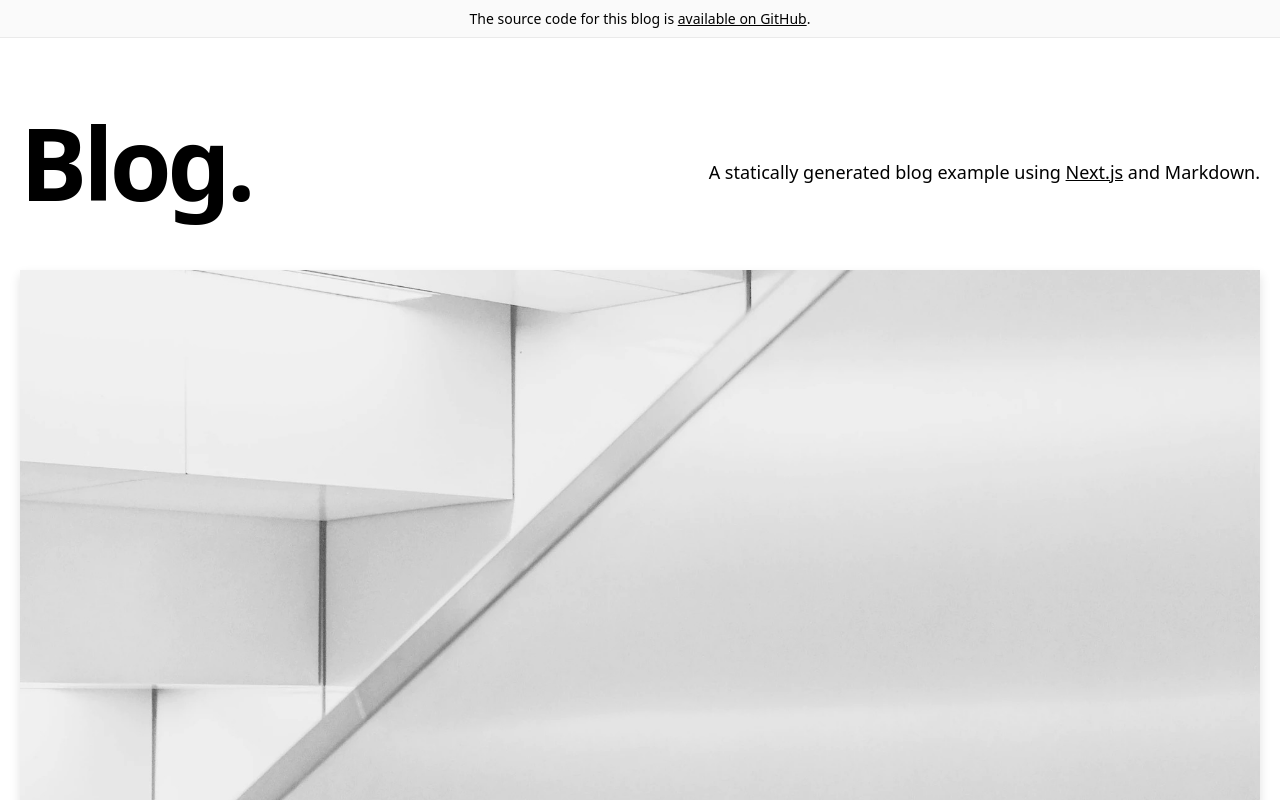
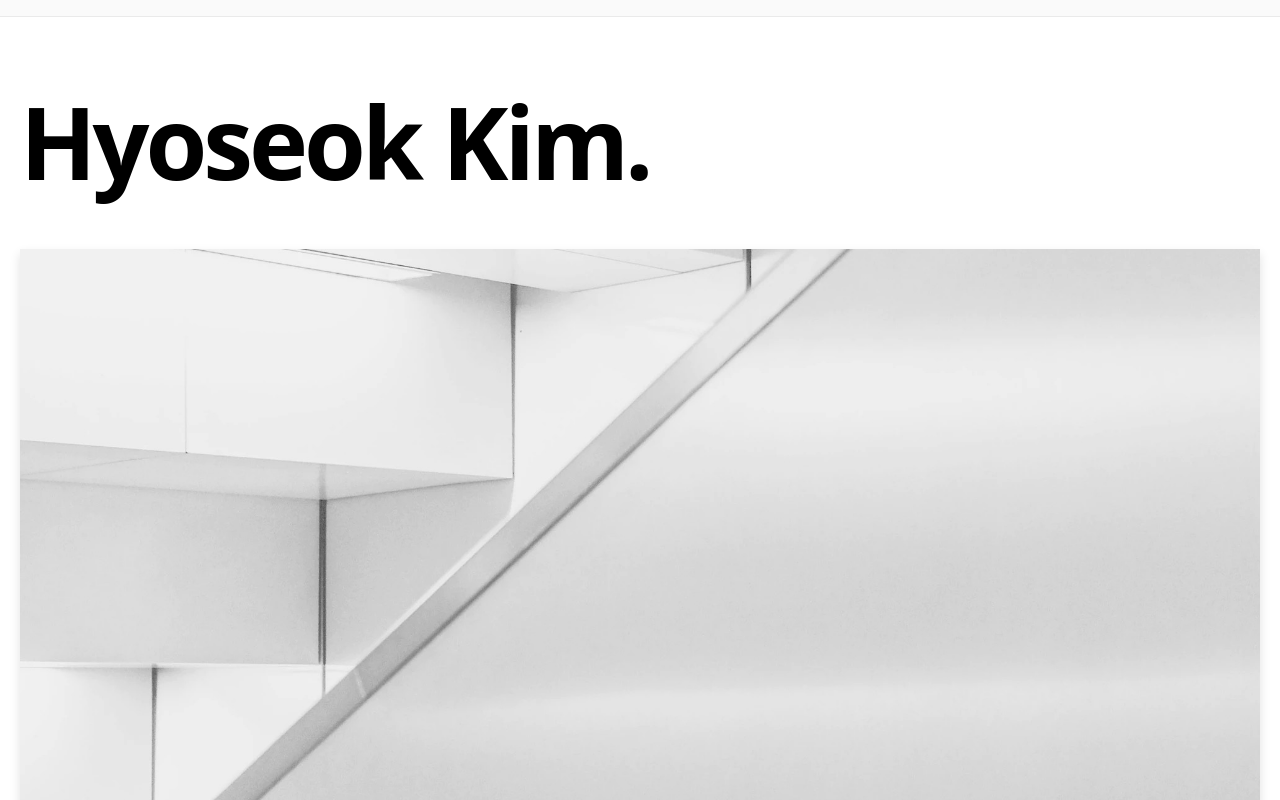
Before and after one commit to demarlik01/blog, a Next.js app: page / in a window 1280 px wide. Shown: the top 800 px of the page. Built offline with nearby package versions, Linux system fonts and the light colour scheme.

Commit message:
remove useless

```diff
--- a/components/alert.js
+++ b/components/alert.js
@@ -23,18 +23,7 @@ export default function Alert({ preview }) {
               </a>{' '}
               to exit preview mode.
             </>
-          ) : (
-            <>
-              The source code for this blog is{' '}
-              <a
-                href={`https://github.com/zeit/next.js/tree/canary/examples/${EXAMPLE_PATH}`}
-                className="underline hover:text-success duration-200 transition-colors"
-              >
-                available on GitHub
-              </a>
-              .
-            </>
-          )}
+          ) : (<></>)}
         </div>
       </Container>
     </div>
--- a/components/header.js
+++ b/components/header.js
@@ -4,7 +4,7 @@ export default function Header() {
   return (
     <h2 className="text-2xl md:text-4xl font-bold tracking-tight md:tracking-tighter leading-tight mb-20 mt-8">
       <Link href="/">
-        <a className="hover:underline">Blog</a>
+        <a className="hover:underline">Hyoseok Kim</a>
       </Link>
       .
     </h2>
--- a/components/intro.js
+++ b/components/intro.js
@@ -4,18 +4,8 @@ export default function Intro() {
   return (
     <section className="flex-col md:flex-row flex items-center md:justify-between mt-16 mb-16 md:mb-12">
       <h1 className="text-6xl md:text-8xl font-bold tracking-tighter leading-tight md:pr-8">
-        Blog.
+        Hyoseok Kim.
       </h1>
-      <h4 className="text-center md:text-left text-lg mt-5 md:pl-8">
-        A statically generated blog example using{' '}
-        <a
-          href="https://nextjs.org/"
-          className="underline hover:text-success duration-200 transition-colors"
-        >
-          Next.js
-        </a>{' '}
-        and {CMS_NAME}.
-      </h4>
     </section>
   )
 }
--- a/components/layout.js
+++ b/components/layout.js
@@ -1,5 +1,4 @@
 import Alert from '../components/alert'
-import Footer from '../components/footer'
 import Meta from '../components/meta'
 
 export default function Layout({ preview, children }) {
@@ -10,7 +9,6 @@ export default function Layout({ preview, children }) {
         <Alert preview={preview} />
         <main>{children}</main>
       </div>
-      <Footer />
     </>
   )
 }
--- a/pages/index.js
+++ b/pages/index.js
@@ -14,7 +14,7 @@ export default function Index({ allPosts }) {
     <>
       <Layout>
         <Head>
-          <title>Next.js Blog Example with {CMS_NAME}</title>
+          <title>Hyoseok Kim.</title>
         </Head>
         <Container>
           <Intro />
```
